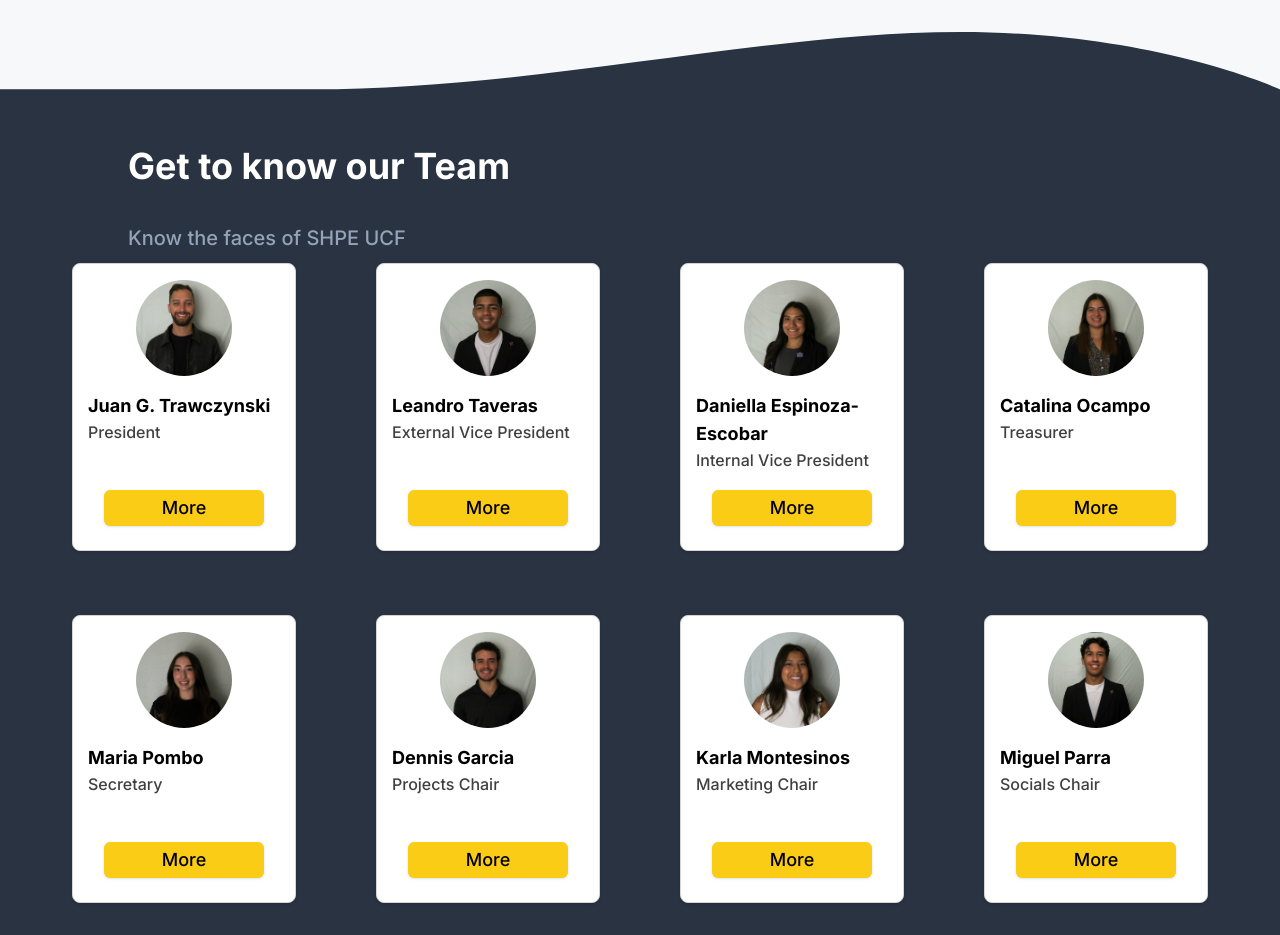
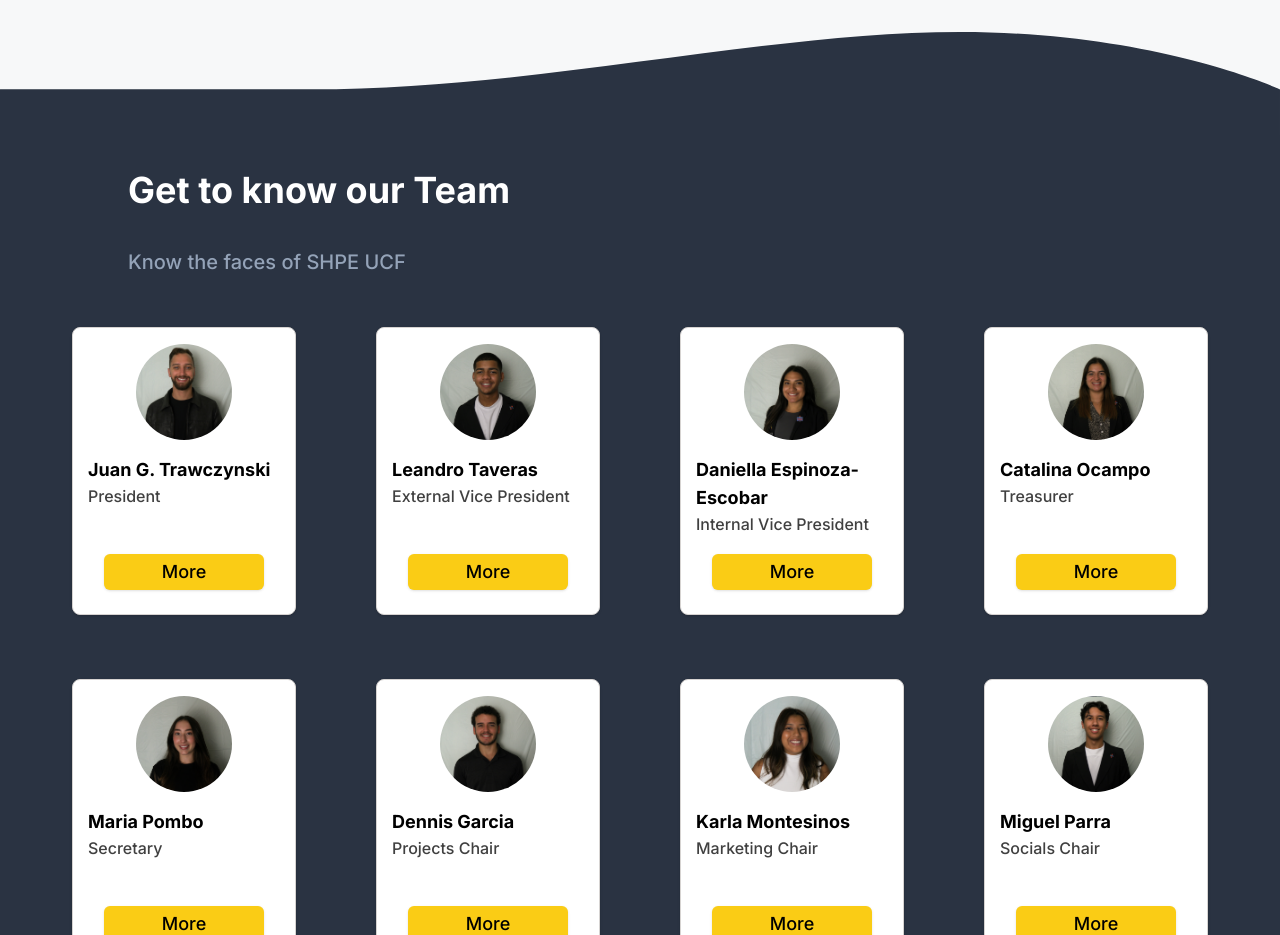
Before and after one commit to SHPEUCF/shpe-web, a Next.js app: page / in a window 1280 px wide. Shown: the part 3600-4535 px from the top of the page. Built offline with nearby package versions, Linux system fonts and the light colour scheme.

Commit message:
fix height and paddding team component

```diff
--- a/src/app/components/Team.tsx
+++ b/src/app/components/Team.tsx
@@ -211,7 +211,7 @@ const Team = ({isMobile} : Prop) => {
     )}
     <img className="w-screen" src={isMobile ? w1m.src : w1.src} />
     <section className="h-full w-screen bg-[#2A3342] flex flex-col justify-around items-center pb-[4rem]">
-      <article className="w-[80%] 2xl:h-[12rem] lg:h-[8rem] h-[2rem] justify-around flex flex-col text-start">
+      <article className="w-[80%] 2xl:h-[14rem] lg:h-[12rem] h-[10rem] justify-around flex flex-col text-start py-6 pb-10">
         <h2 className="2xl:text-7xl text-white lg:text-4xl text-[1.6rem] font-bold lg-pb-0 pb-4">Get to know our Team</h2>
         <p className="2xl:text-3xl text-slate-400 text-xl font-medium">Know the faces of SHPE UCF</p>
       </article>
```
